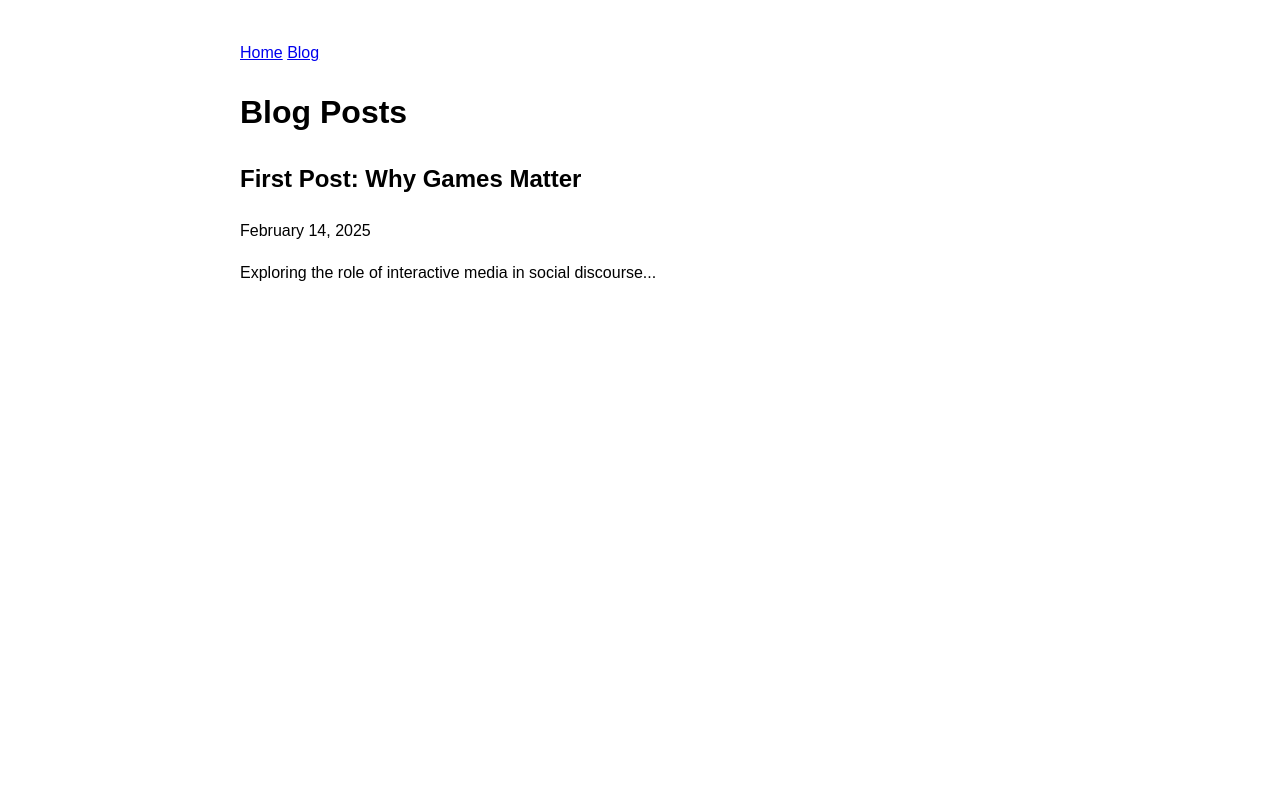
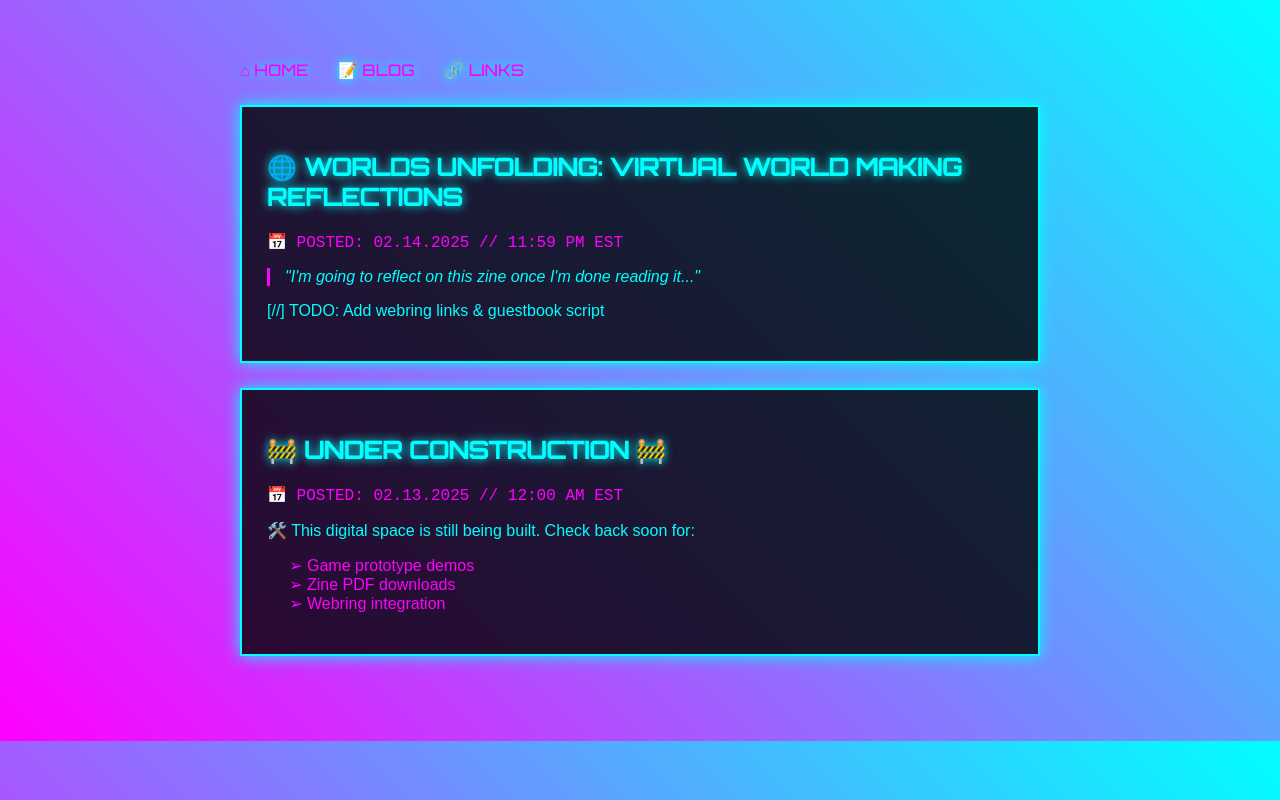
Before and after one commit to ligheffect95/Socially_Engaged_Games, a plain HTML site: page blog.html in a window 1280 px wide. Drawn offline with Linux system fonts and the light colour scheme.

Commit message:
Update blog.html

```diff
--- a/blog.html
+++ b/blog.html
@@ -3,24 +3,67 @@
 <head>
     <meta charset="UTF-8">
     <meta name="viewport" content="width=device-width, initial-scale=1.0">
-    <title>Blog - Socially Engaged Games</title>
+    <title>Cyber Games Blog</title>
+    <link href="https://fonts.googleapis.com/css2?family=Orbitron:wght@500&display=swap" rel="stylesheet">
     <style>
-        body { font-family: Arial, sans-serif; line-height: 1.6; margin: 40px auto; max-width: 800px; padding: 0 20px; }
-        .post { margin-bottom: 40px; }
+        body {
+            background: linear-gradient(45deg, #ff00ff, #00ffff);
+            color: #0ff;
+            font-family: 'Arial', sans-serif;
+            margin: 40px auto;
+            max-width: 800px;
+            padding: 20px;
+        }
+        h1, h2, nav a {
+            font-family: 'Orbitron', sans-serif;
+            text-shadow: 0 0 10px #0ff;
+        }
+        .post {
+            background: rgba(0, 0, 0, 0.8);
+            padding: 25px;
+            margin: 25px 0;
+            border: 2px solid #0ff;
+            box-shadow: 0 0 15px #0ff;
+        }
+        a {
+            color: #ff00ff;
+            text-decoration: none;
+            margin-right: 25px;
+        }
+        a:hover {
+            color: #00ffff;
+        }
+        .post-date {
+            color: #ff00ff;
+            font-family: 'Courier New', monospace;
+        }
     </style>
 </head>
 <body>
     <nav>
-        <a href="index.html">Home</a>
-        <a href="blog.html">Blog</a>
+        <a href="index.html">⌂ HOME</a>
+        <a href="blog.html">📝 BLOG</a>
+        <a href="#">🔗 LINKS</a>
     </nav>
 
-    <h1>Blog Posts</h1>
+    <div class="post">
+        <h2>🌐 WORLDS UNFOLDING: VIRTUAL WORLD MAKING REFLECTIONS</h2>
+        <p class="post-date">📅 POSTED: 02.14.2025 // 11:59 PM EST</p>
+        <p style="border-left: 3px solid #ff00ff; padding-left: 15px;">
+            <em>"I'm going to reflect on this zine once I'm done reading it..."</em>
+        </p>
+        <p style="color: #00ffff;">[//] TODO: Add webring links & guestbook script</p>
+    </div>
 
     <div class="post">
-        <h2>First Post: Why Games Matter</h2>
-        <p>February 14, 2025</p>
-        <p>Exploring the role of interactive media in social discourse...</p>
+        <h2>🚧 UNDER CONSTRUCTION 🚧</h2>
+        <p class="post-date">📅 POSTED: 02.13.2025 // 12:00 AM EST</p>
+        <p>🛠️ This digital space is still being built. Check back soon for:</p>
+        <ul style="list-style-type: '➢ '; color: #ff00ff;">
+            <li>Game prototype demos</li>
+            <li>Zine PDF downloads</li>
+            <li>Webring integration</li>
+        </ul>
     </div>
 </body>
 </html>
```
